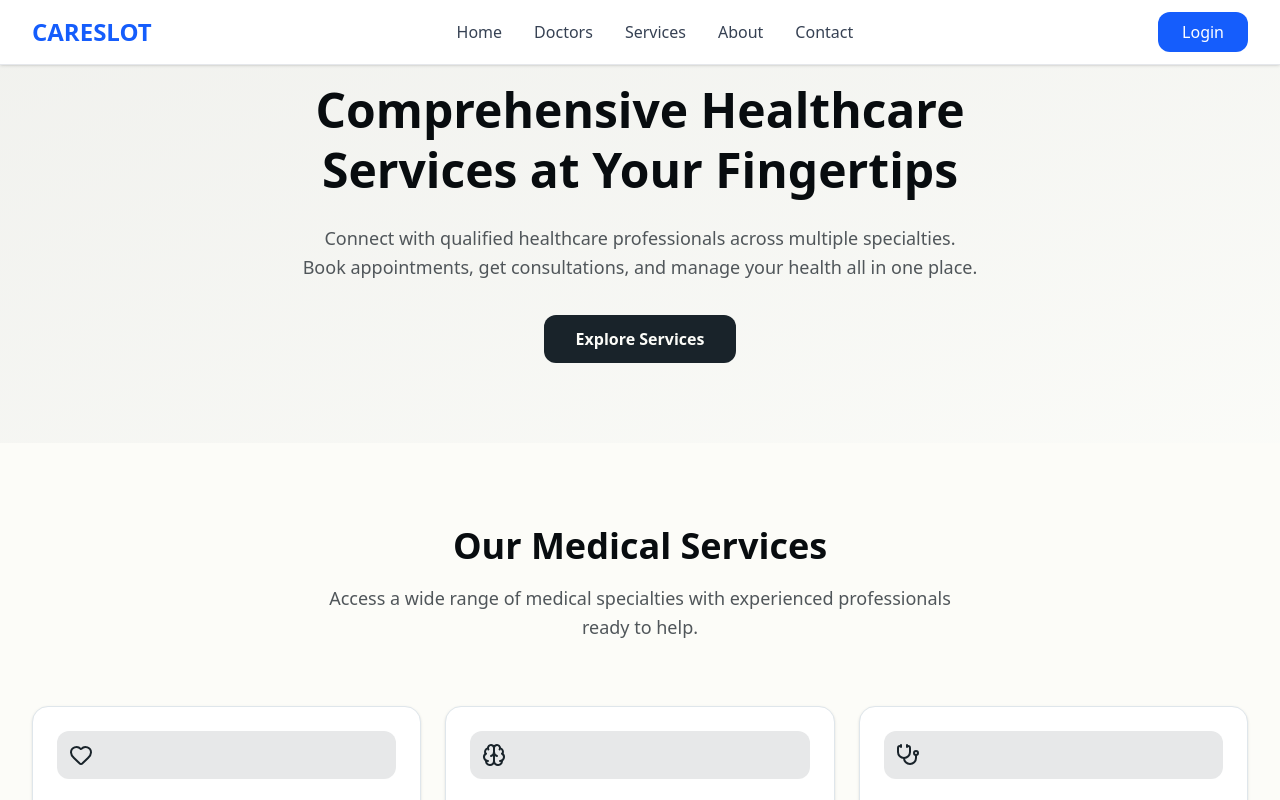
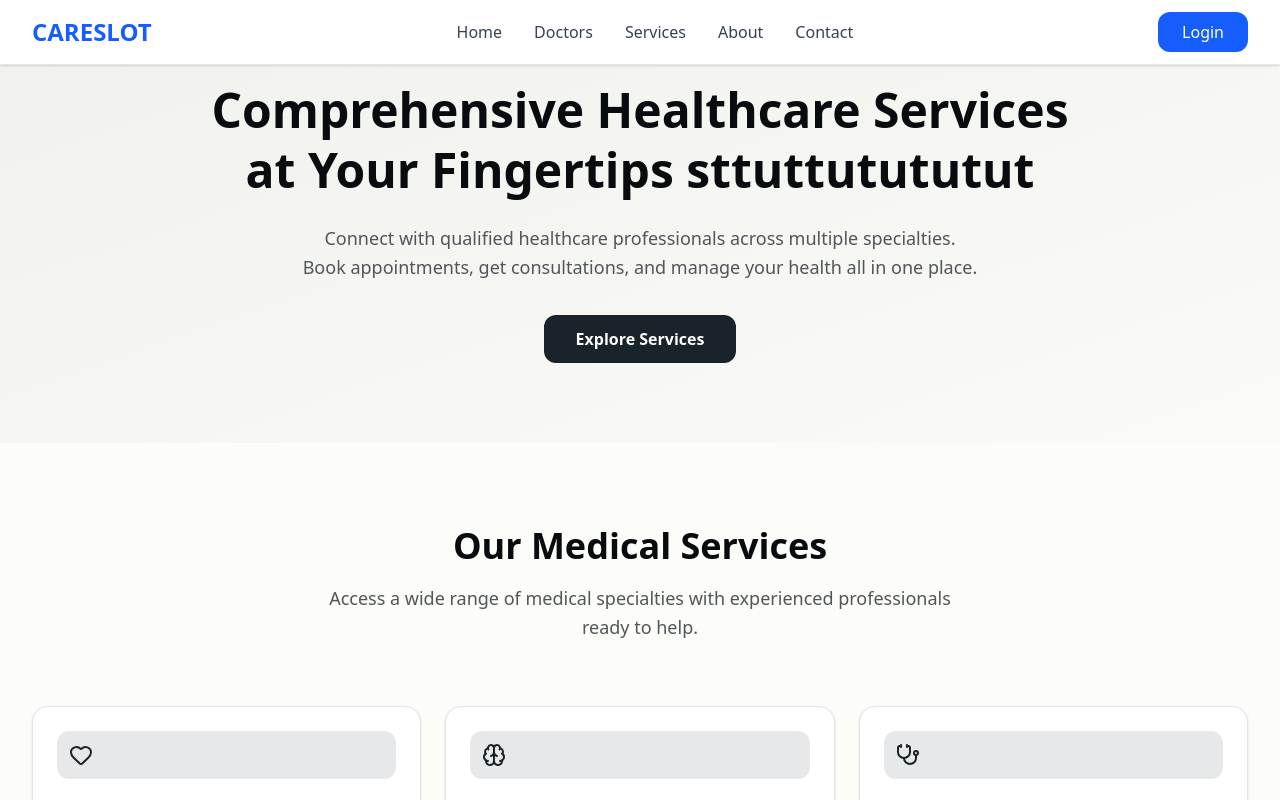
Before and after one commit to Abhishekvp932/CARESLOT, a React (Vite) app in the folder front-end/: page /service in a window 1280 px wide. Shown: the top 800 px of the page. Built offline with nearby package versions, Linux system fonts and the light colour scheme; no server answers.

Commit message:
feat : service page

```diff
--- a/front-end/src/pages/User/servicePage.tsx
+++ b/front-end/src/pages/User/servicePage.tsx
@@ -75,7 +75,7 @@ export default function ServicePage() {
         <section className="py-20 px-4 sm:px-6 lg:px-8 bg-gradient-to-br from-primary/5 to-accent/5">
           <div className="max-w-4xl mx-auto text-center">
             <h1 className="text-4xl sm:text-5xl font-bold text-foreground mb-6 text-balance">
-              Comprehensive Healthcare Services at Your Fingertips
+              Comprehensive Healthcare Services at Your Fingertips sttuttutututut
             </h1>
             <p className="text-lg text-muted-foreground mb-8 text-balance">
               Connect with qualified healthcare professionals across multiple specialties. Book appointments, get
```
